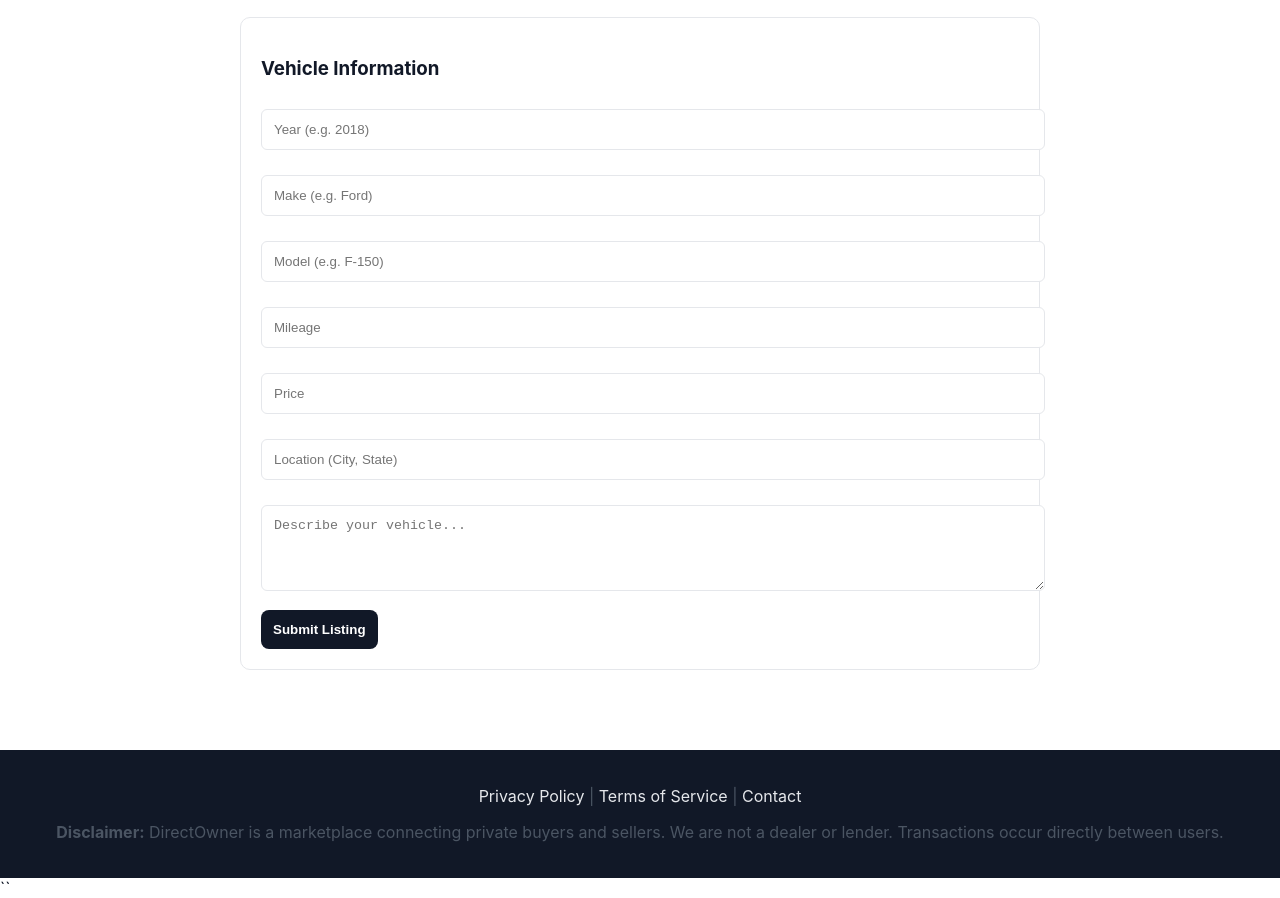
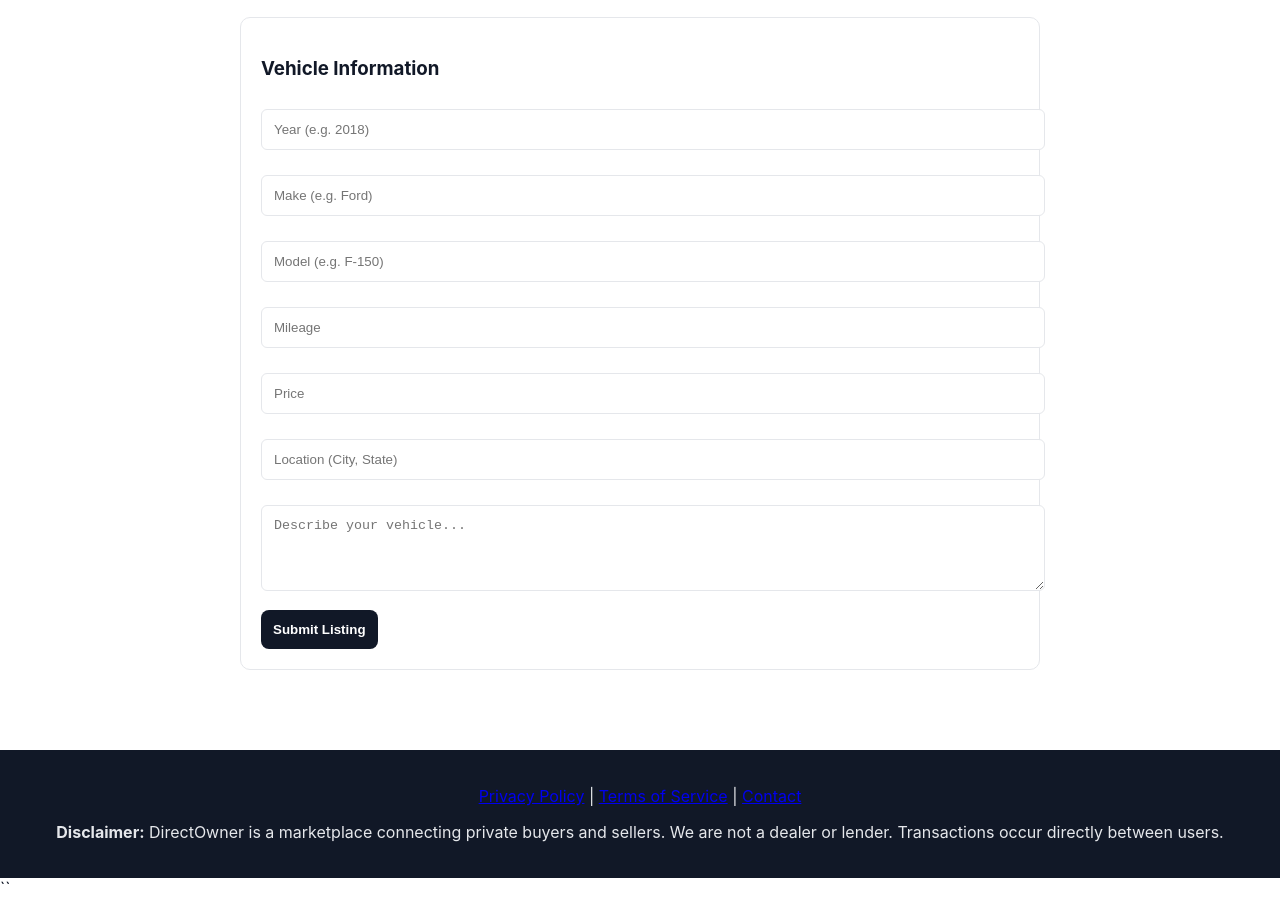
Before and after one commit to sharonballi49/directowner-site, a plain HTML site: page sell.html in a window 1280 px wide. Shown: the part 196-1094 px from the top of the page. Drawn offline with Linux system fonts and the light colour scheme.

Commit message:
Update sell.html

```diff
--- a/sell.html
+++ b/sell.html
@@ -90,9 +90,8 @@
       padding:20px;
     }
 
-    footer a{
+    footer p{
       color:#e5e7eb;
-      text-decoration:none;
     }
 
     footer a:hover{
```
